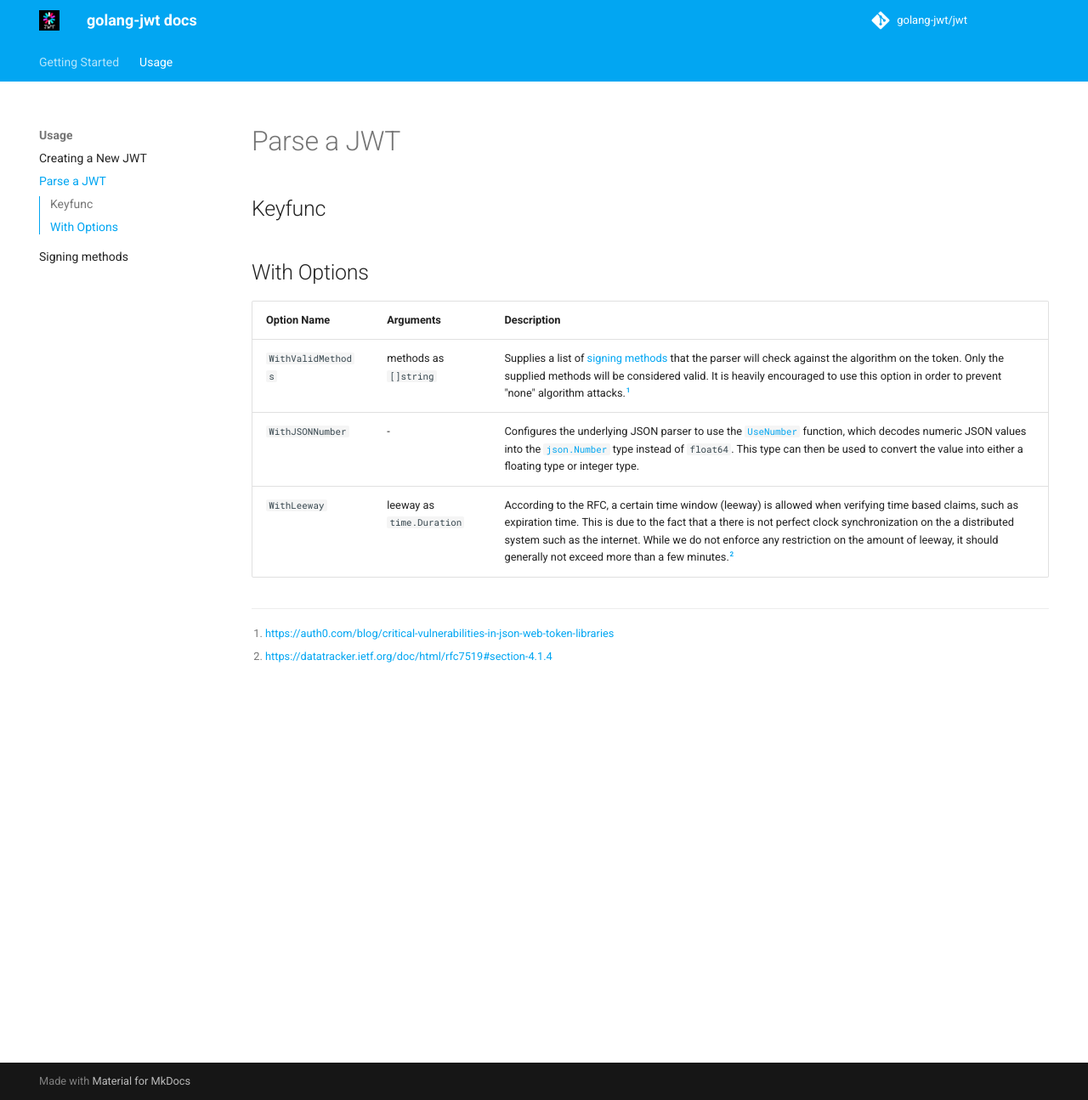
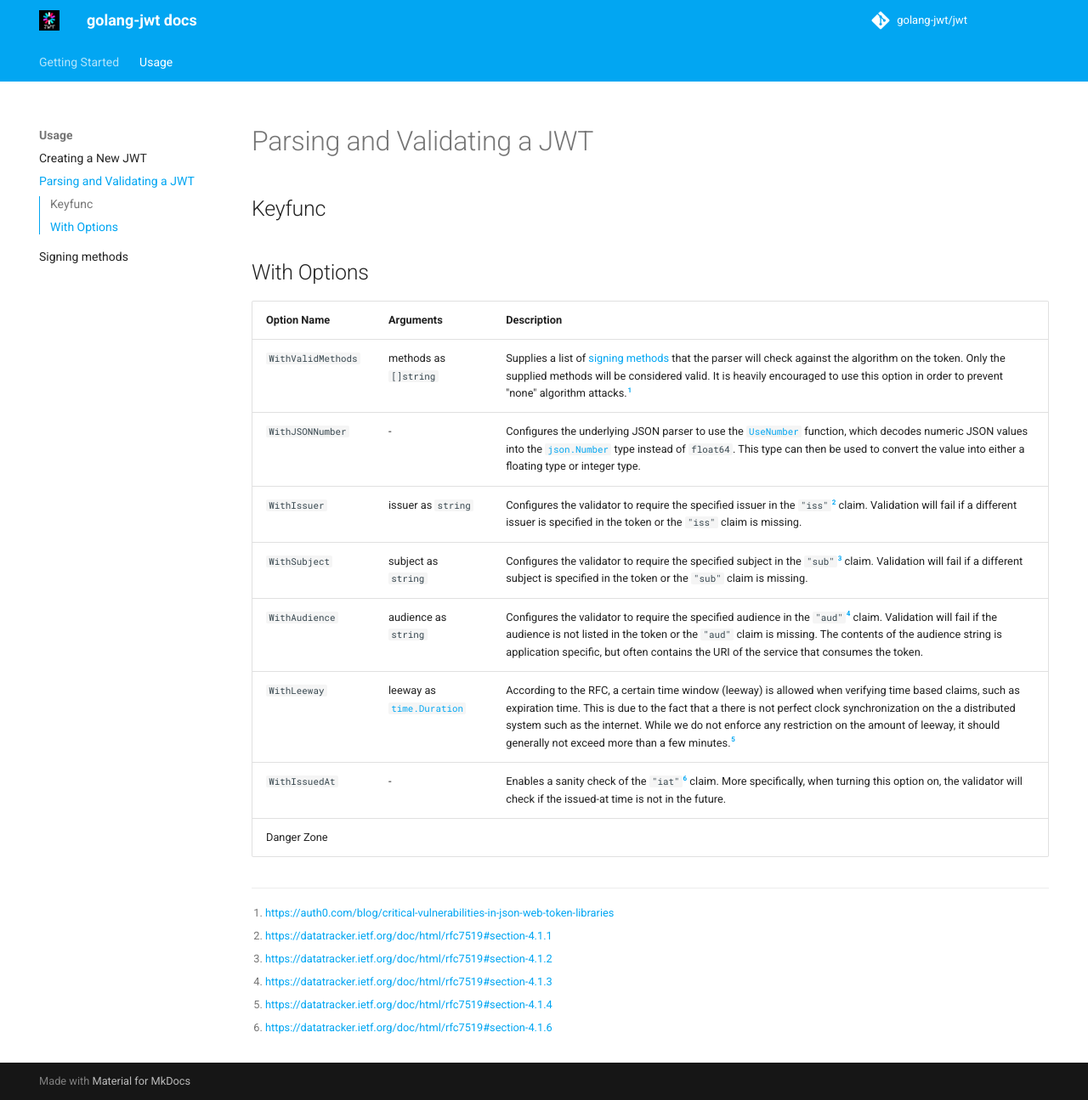
Before and after one commit to golang-jwt/jwt-docs, an MkDocs documentation site: the page built from docs/usage/parse.md, in a window 1280 px wide and 1295 px high. Shown: the whole window at 85% size. Built offline with MkDocs 1.6.1 and Material for MkDocs 9.7.7, drawn with Linux system fonts in a browser that asks for light colours; comment, search, counter and statistics services are not loaded.

Commit message:
More parsing options

```diff
--- a/docs/usage/parse.md
+++ b/docs/usage/parse.md
@@ -1,4 +1,4 @@
-# Parse a JWT
+# Parsing and Validating a JWT
 
 ## Keyfunc
 
@@ -6,11 +6,21 @@
 
 ## With Options
 
-| <div style="width:5.5rem">Option Name</div> | <div style="width:4.5rem">Arguments</div> | Description                                                                                                                                                                                                                                                                                                                                                                         |
-| :------------------------------------------ | :---------------------------------------- | ----------------------------------------------------------------------------------------------------------------------------------------------------------------------------------------------------------------------------------------------------------------------------------------------------------------------------------------------------------------------------------- |
-| `WithValidMethods`                          | methods as `[]string`                     | Supplies a list of [signing methods](./signing_methods.md) that the parser will check against the algorithm on the token. Only the supplied methods will be considered valid. It is heavily encouraged to use this option in order to prevent "none" algorithm attacks.[^1]                                                                                                         |  |
-| `WithJSONNumber`                            | -                                         | Configures the underlying JSON parser to use the [`UseNumber`](https://pkg.go.dev/encoding/json#Decoder.UseNumber) function, which decodes numeric JSON values into the [`json.Number`](https://pkg.go.dev/encoding/json#Number) type instead of `float64`. This type can then be used to convert the value into either a floating type or integer type.                            |
-| `WithLeeway`                                | leeway as `time.Duration`                 | According to the RFC, a certain time window (leeway) is allowed when verifying time based claims, such as expiration time. This is due to the fact that a there is not perfect clock synchronization on the a distributed system such as the internet. While we do not enforce any restriction on the amount of leeway, it should generally not exceed more than a few minutes.[^2] |
+| <div style="width:5.6rem">Option Name</div> | <div style="width:4.5rem">Arguments</div>                     | Description                                                                                                                                                                                                                                                                                                                                                                           |
+| :------------------------------------------ | :------------------------------------------------------------ | ------------------------------------------------------------------------------------------------------------------------------------------------------------------------------------------------------------------------------------------------------------------------------------------------------------------------------------------------------------------------------------- |
+| `WithValidMethods`                          | methods as `[]string`                                         | Supplies a list of [signing methods](./signing_methods.md) that the parser will check against the algorithm on the token. Only the supplied methods will be considered valid. It is heavily encouraged to use this option in order to prevent "none" algorithm attacks.[^1]                                                                                                           |  |
+| `WithJSONNumber`                            | -                                                             | Configures the underlying JSON parser to use the [`UseNumber`](https://pkg.go.dev/encoding/json#Decoder.UseNumber) function, which decodes numeric JSON values into the [`json.Number`](https://pkg.go.dev/encoding/json#Number) type instead of `float64`. This type can then be used to convert the value into either a floating type or integer type.                              |
+| `WithIssuer`                                | issuer as `string`                                            | Configures the validator to require the specified issuer in the `"iss"`[^iss] claim. Validation will fail if a different issuer is specified in the token or the `"iss"` claim is missing.                                                                                                                                                                                            |
+| `WithSubject`                               | subject as `string`                                           | Configures the validator to require the specified subject in the `"sub"`[^sub] claim. Validation will fail if a different subject is specified in the token or the `"sub"` claim is missing.                                                                                                                                                                                          |
+| `WithAudience`                              | audience  as `string`                                         | Configures the validator to require the specified audience in the `"aud"`[^aud] claim. Validation will fail if the audience is not listed in the token or the `"aud"` claim is missing. The contents of the audience string is application specific, but often contains the URI of the service that consumes the token.                                                               |
+| `WithLeeway`                                | leeway as [`time.Duration`](https://pkg.go.dev/time#Duration) | According to the RFC, a certain time window (leeway) is allowed when verifying time based claims, such as expiration time. This is due to the fact that a there is not perfect clock synchronization on the a distributed system such as the internet. While we do not enforce any restriction on the amount of leeway, it should generally not exceed more than a few minutes.[^exp] |
+| `WithIssuedAt`                              | -                                                             | Enables a sanity check of the `"iat"`[^iat] claim. More specifically, when turning this option on, the validator will check if the issued-at time is not in the future.                                                                                                                                                                                                               |
+| Danger Zone                                 |
+
 
 [^1]: [https://auth0.com/blog/critical-vulnerabilities-in-json-web-token-libraries](https://auth0.com/blog/critical-vulnerabilities-in-json-web-token-libraries)
-[^2]: [https://datatracker.ietf.org/doc/html/rfc7519#section-4.1.4](https://datatracker.ietf.org/doc/html/rfc7519#section-4.1.4)
+[^iss]: [https://datatracker.ietf.org/doc/html/rfc7519#section-4.1.1](https://datatracker.ietf.org/doc/html/rfc7519#section-4.1.1)
+[^sub]: [https://datatracker.ietf.org/doc/html/rfc7519#section-4.1.2](https://datatracker.ietf.org/doc/html/rfc7519#section-4.1.2)
+[^aud]: [https://datatracker.ietf.org/doc/html/rfc7519#section-4.1.3](https://datatracker.ietf.org/doc/html/rfc7519#section-4.1.3)
+[^exp]: [https://datatracker.ietf.org/doc/html/rfc7519#section-4.1.4](https://datatracker.ietf.org/doc/html/rfc7519#section-4.1.4)
+[^iat]: [https://datatracker.ietf.org/doc/html/rfc7519#section-4.1.6](https://datatracker.ietf.org/doc/html/rfc7519#section-4.1.6)
```
